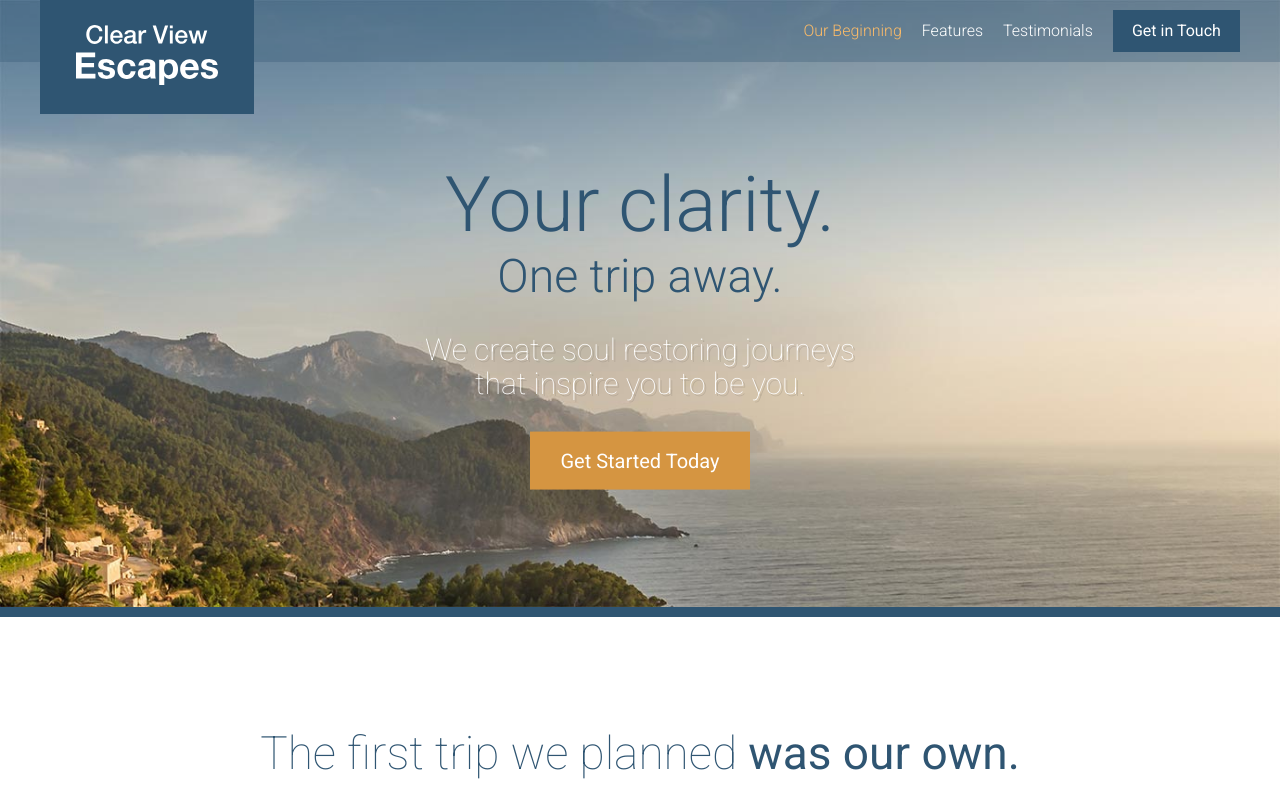
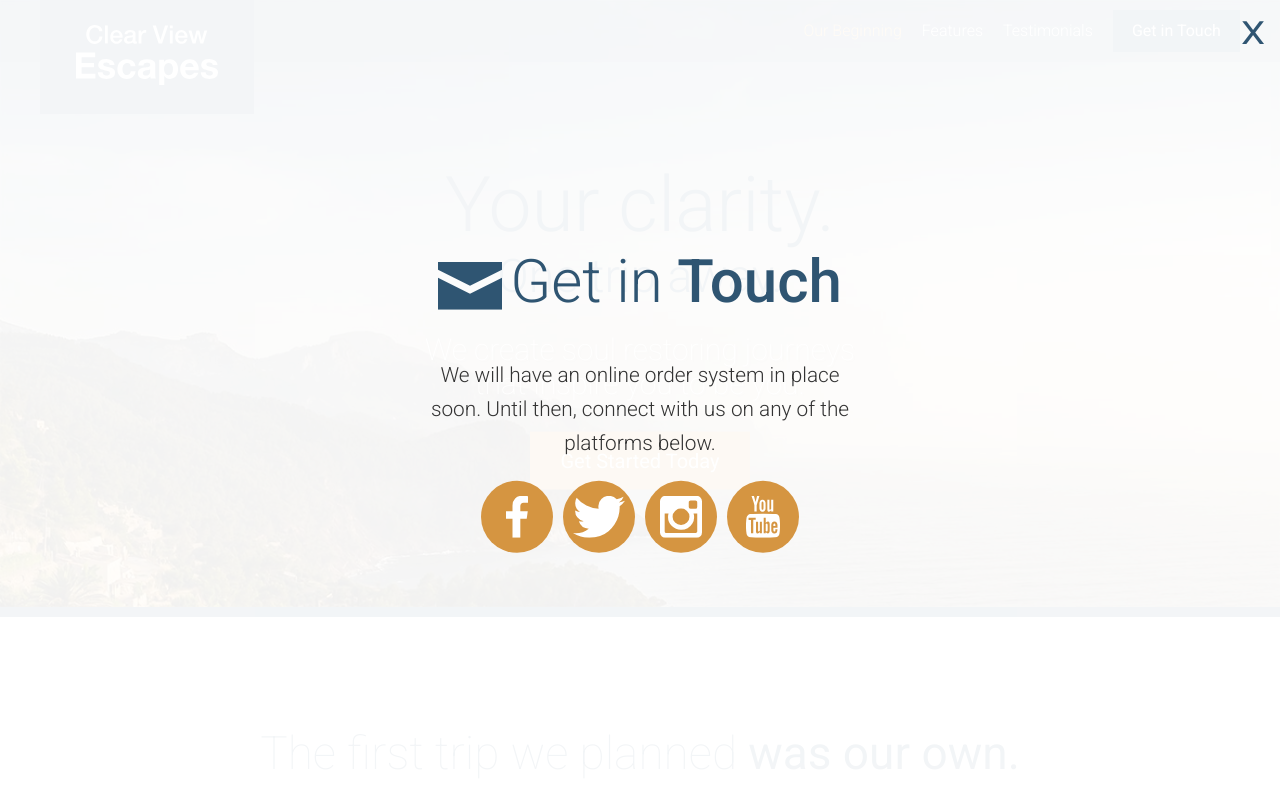
Before and after one commit to Ashfaq4/tour-is-fun, a website: page app/index.html in a window 1280 px wide. Both pictures are taken after a click on the link "Get Started Today". Shown: the top 799 px of the page. Drawn offline with Linux system fonts and the light colour scheme.

Commit message:
Modal funtionality completed

```diff
--- a/app/assets/scripts/App.js
+++ b/app/assets/scripts/App.js
@@ -2,8 +2,10 @@ import MobileMenu     from './modules/MobileMenu';
 import RevealOnScroll from './modules/RevealOnScroll';
 import $              from 'jquery';
 import StickyHeader   from './modules/StickyHeader';
+import Modal          from './modules/Modal';
 
 var mobileMenu = new MobileMenu();
 new RevealOnScroll($('.feature-item'), '85%');
 new RevealOnScroll($('.testimonials'), '60%');
 var stickyHeader = new StickyHeader();
+var modal = new Modal();
--- /dev/null
+++ b/app/assets/styles/modules/_modal.css
@@ -0,0 +1,50 @@
+.modal {
+  position: fixed;
+  z-index: 5;
+  background-color: rgba(255, 255, 255, 0.94);
+  top: 0;
+  bottom: 0;
+  left: 0;
+  right: 0;
+  opacity: 0;
+  visibility: hidden;
+  transform: scale(1.2);
+  transition: all 0.3s ease-out;
+
+  &--is-visible {
+    opacity: 1;
+    visibility: visible;
+    transform: scale(1);
+
+  }
+
+  &__inner {
+    position: absolute;
+    width: 100%;
+    top: 50%;
+    transform: translateY(-50%);
+
+  }
+  &__description {
+    text-align: center;
+    font-size: 1.3rem;
+    font-weight: 300;
+    line-height: 1.65;
+  }
+
+  &__close {
+    position: absolute;
+    top: 15px;
+    right: 15px;
+    font-size: 2rem;
+    transform: scaleX(1.2);
+    transform-origin: 100% 0;
+    color: $primary-color;
+    cursor: pointer;
+
+    &:hover {
+      color: $orange;
+    }
+
+  }
+}
--- a/app/assets/styles/modules/_section-title.css
+++ b/app/assets/styles/modules/_section-title.css
@@ -13,6 +13,11 @@
 
   &--blue {
     color: $primary-color;
+  }
+
+  &--less-margin {
+    margin-bottom: 1.3rem;
+    margin-top: 0;
   }
 
   &__icon {
@@ -34,4 +39,6 @@
 
 
 
+
+
 }
--- /dev/null
+++ b/app/assets/styles/modules/_social-icons.css
@@ -0,0 +1,23 @@
+.social-icons {
+  text-align: center;
+  display: flex;
+  justify-content: center;
+
+  &__icon {
+    background-color: $orange;
+    display: flex;
+    justify-content: center;
+    align-items: center;
+    margin: 0 5px;
+    width: 72px;
+    height: 72px;
+    border-radius: 50%;
+
+    @mixin atSmall {
+     width: 72px;
+    }
+
+
+
+  }
+}
--- a/app/assets/styles/modules/_wrapper.css
+++ b/app/assets/styles/modules/_wrapper.css
@@ -8,6 +8,10 @@
 
   &--medium {
     max-width: 976px;
+  }
+
+  &--narrow {
+    max-width: 470px;
   }
 
   &--no-padding-until-large {
--- a/app/assets/styles/style.css
+++ b/app/assets/styles/style.css
@@ -16,3 +16,5 @@
 @import "modules/_site-header";
 @import "modules/_primary-nav";
 @import "modules/_reveal-item";
+@import "modules/_modal";
+@import "modules/_social-icons";
--- a/app/index.html
+++ b/app/index.html
@@ -22,7 +22,7 @@
 
       <div class="site-header__menu-content">
         <div class="site-header__btn-container">
-          <a href="#" class="btn">Get in Touch</a>
+          <a href="#" class="btn open-modal">Get in Touch</a>
         </div>
         <nav class="primary-nav primary-nav--pull-right">
           <ul>
@@ -47,7 +47,7 @@
         <h1 class="large-hero__title">Your clarity.</h1>
         <h2 class="large-hero__subtitle">One trip away.</h2>
         <p class="large-hero__description">We create soul restoring journeys that inspire you to be you.</p>
-        <p><a href="#" class="btn btn--orange btn--large">Get Started Today</a></p>
+        <p><a href="#" class="btn btn--orange btn--large open-modal">Get Started Today</a></p>
       </div>
     </div>
   </div>
@@ -165,11 +165,36 @@
       <div class="wrapper">
         <p>
           <span class="site-footer__text">Copyright &copy; 2016 Clear View Escapes. All rights reserved.</span>
-          <a href="#" class="btn btn--orange">Get in Touch</a>
+          <a href="#" class="btn btn--orange open-modal">Get in Touch</a>
         </p>
       </div>
     </div>
   </footer>
+
+  <div class="modal">
+   <div class="modal__inner">
+      <h2 class="section-title section-title--blue section-title--less-margin">
+        <img class="section-title__icon" src="assets/images/icons/mail.svg">Get in
+        <strong>Touch</strong>
+      </h2>
+
+      <div class="wrapper wrapper--narrow">
+        <p class="modal__description">We will have an online order system in place soon. Until then, connect with us on any of the platforms below.</p>
+      </div>
+
+      <div class="social-icons">
+        <a href="" class="social-icons__icon"><img src="assets/images/icons/facebook.svg"></a>
+        <a href="" class="social-icons__icon"><img src="assets/images/icons/twitter.svg"></a>
+        <a href="" class="social-icons__icon"><img src="assets/images/icons/instagram.svg"></a>
+        <a href="" class="social-icons__icon"><img src="assets/images/icons/youtube.svg"></a>
+      </div>
+   </div>
+
+    <div class="modal__close">
+      X
+    </div>
+
+  </div>
 
 
 
--- a/app/temp/styles/style.css
+++ b/app/temp/styles/style.css
@@ -469,6 +469,10 @@ a {
     max-width: 976px;
   }
 
+.wrapper--narrow {
+    max-width: 470px;
+  }
+
 .wrapper--no-padding-until-large {
     padding-left: 0;
     padding-right: 0;
@@ -771,12 +775,16 @@ a {
 
 
 
+
+
 }
 
 @media (min-width: 576px) {
 
 .section-title {
     font-size: 3.75rem
+
+
 
 
 
@@ -790,6 +798,11 @@ a {
 
 .section-title--blue {
     color: #2F5572;
+  }
+
+.section-title--less-margin {
+    margin-bottom: 1.3rem;
+    margin-top: 0;
   }
 
 .section-title__icon {
@@ -1177,3 +1190,90 @@ a {
             transform: scale(1);
 
   }
+
+.modal {
+  position: fixed;
+  z-index: 5;
+  background-color: rgba(255, 255, 255, 0.94);
+  top: 0;
+  bottom: 0;
+  left: 0;
+  right: 0;
+  opacity: 0;
+  visibility: hidden;
+  -webkit-transform: scale(1.2);
+          transform: scale(1.2);
+  transition: all 0.3s ease-out;
+}
+
+.modal--is-visible {
+    opacity: 1;
+    visibility: visible;
+    -webkit-transform: scale(1);
+            transform: scale(1);
+
+  }
+
+.modal__inner {
+    position: absolute;
+    width: 100%;
+    top: 50%;
+    -webkit-transform: translateY(-50%);
+            transform: translateY(-50%);
+
+  }
+
+.modal__description {
+    text-align: center;
+    font-size: 1.3rem;
+    font-weight: 300;
+    line-height: 1.65;
+  }
+
+.modal__close {
+    position: absolute;
+    top: 15px;
+    right: 15px;
+    font-size: 2rem;
+    -webkit-transform: scaleX(1.2);
+            transform: scaleX(1.2);
+    -webkit-transform-origin: 100% 0;
+            transform-origin: 100% 0;
+    color: #2F5572;
+    cursor: pointer;
+
+  }
+
+.modal__close:hover {
+      color: #D59541;
+    }
+
+.social-icons {
+  text-align: center;
+  display: flex;
+  justify-content: center;
+}
+
+.social-icons__icon {
+    background-color: #D59541;
+    display: flex;
+    justify-content: center;
+    align-items: center;
+    margin: 0 5px;
+    width: 72px;
+    height: 72px;
+    border-radius: 50%;
+
+
+
+  }
+
+@media (min-width: 576px) {
+
+.social-icons__icon {
+     width: 72px
+
+
+
+  }
+  }
```
Also changed, not shown: app/assets/scripts/modules/Modal.js (added, +40 -0 lines), app/temp/scripts/App.js.
